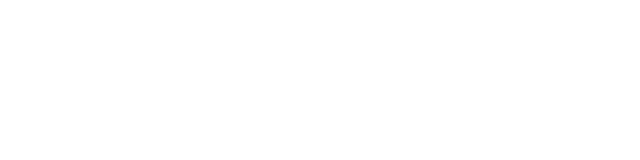
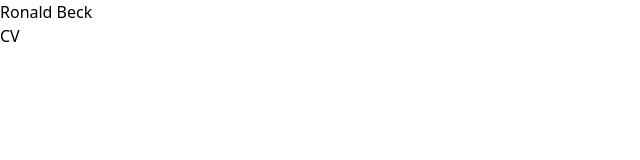
Before and after one commit to RonaldB123/RonaldB123.github.io, a Next.js app: page / in a window 1280 px wide. Shown: the top 160 px of the page, without its empty margins (0-640 px from the left). Built offline with nearby package versions, Linux system fonts and the light colour scheme.

Commit message:
Tailwind setup and begun navbar

```diff
--- a/package.json
+++ b/package.json
@@ -17,6 +17,8 @@
     "react-dom": "18.2.0"
   },
   "devDependencies": {
+    "autoprefixer": "^10.4.13",
+    "postcss": "^8.4.20",
     "tailwindcss": "^3.2.4"
   }
 }
--- a/pages/index.js
+++ b/pages/index.js
@@ -9,7 +9,17 @@ export default function Home() {
         <meta name="viewport" content="width=device-width, initial-scale=1" />
         <link rel="icon" href="/favicon.ico" />
       </Head>
-      <main></main>
+      <main>
+        <section className="min-h-screen">
+          <nav>
+            <h1>Ronald Beck</h1>
+            <ul>
+              <li></li>
+              <li><a href="">CV</a></li>
+            </ul>
+          </nav>
+        </section>
+      </main>
     </>
   )
 }
--- /dev/null
+++ b/postcss.config.js
@@ -0,0 +1,6 @@
+module.exports = {
+  plugins: {
+    tailwindcss: {},
+    autoprefixer: {},
+  },
+}
--- a/tailwind.config.js
+++ b/tailwind.config.js
@@ -1,6 +1,9 @@
 /** @type {import('tailwindcss').Config} */
 module.exports = {
-  content: [],
+  content: [
+    "./pages/**/*.{js,ts,jsx,tsx}",
+    "./components/**/*.{js,ts,jsx,tsx}",
+  ],
   theme: {
     extend: {},
   },
```
Also changed, not shown: 1 other file (tests, documents, lock files or other folders).
